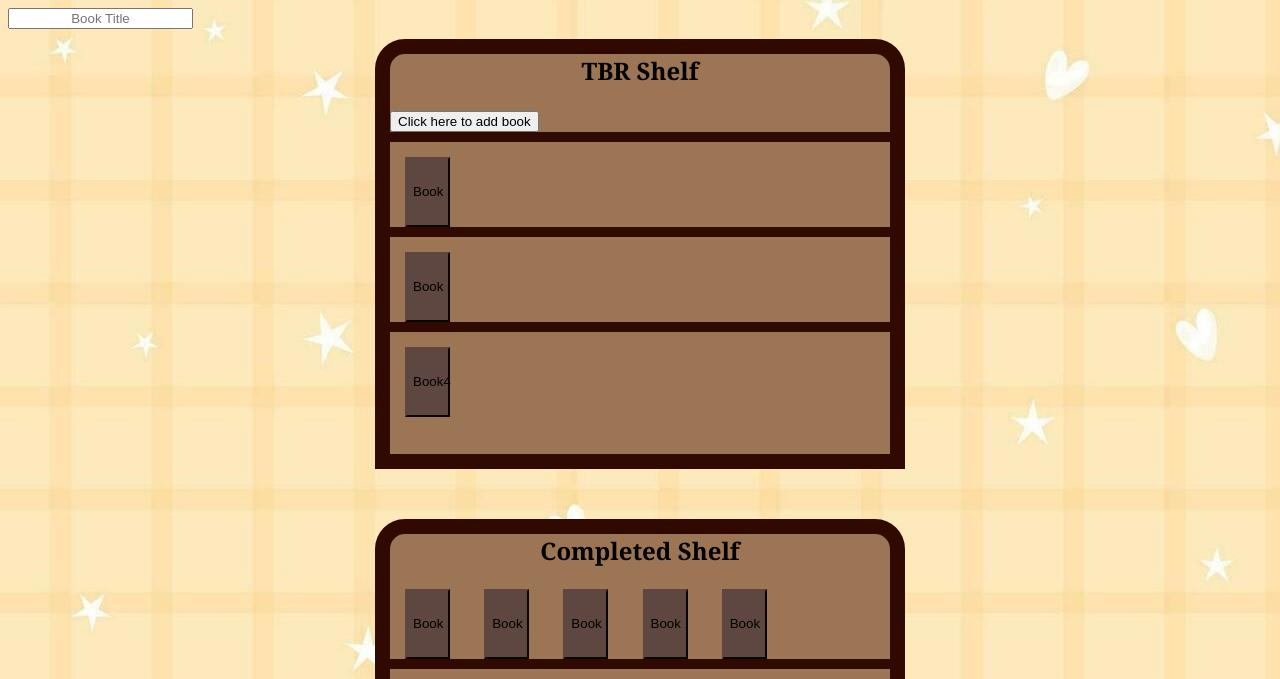
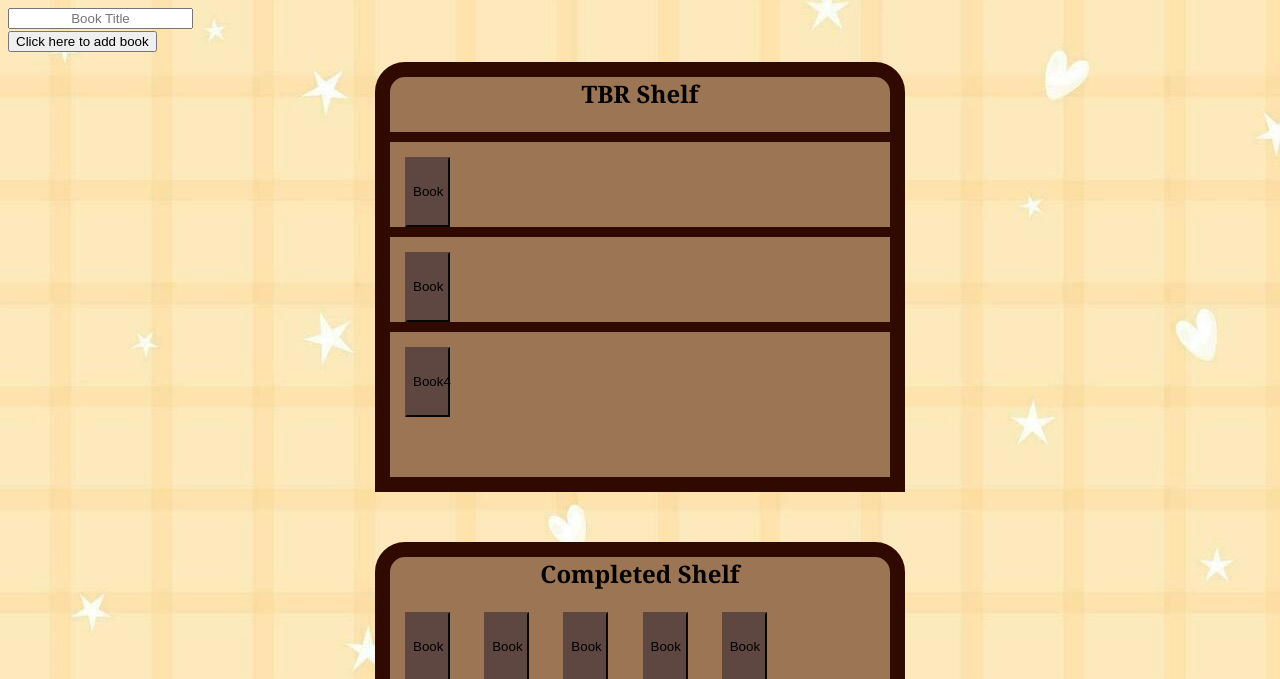
Before and after one commit to achan679/bookshelf, a plain HTML site: page index.html in a window 1280 px wide. Shown: the part 80-759 px from the top of the page. Drawn offline with Linux system fonts and the light colour scheme.

Commit message:
Update index.html

```diff
--- a/index.html
+++ b/index.html
@@ -10,14 +10,17 @@
     <h1>Ash's Digital Library</h1>
 
     <input type="text" placeholder="Book Title" id="newbook" style="text-align: center;">
+    <div>
+        <button id="push">Click here to add book</button>
+    </div>
     <!-- BOOKS TO BE READ -->
 <div class="case">
     <h2>TBR Shelf</h2>
     <br>
 
     <!-- SHELF 1 -->
-    <div>
-        <button id="push">Click here to add book</button>
+    <div id="PLACEHERE">
+
     </div>
     <div class="shelf"></div>
 
```
